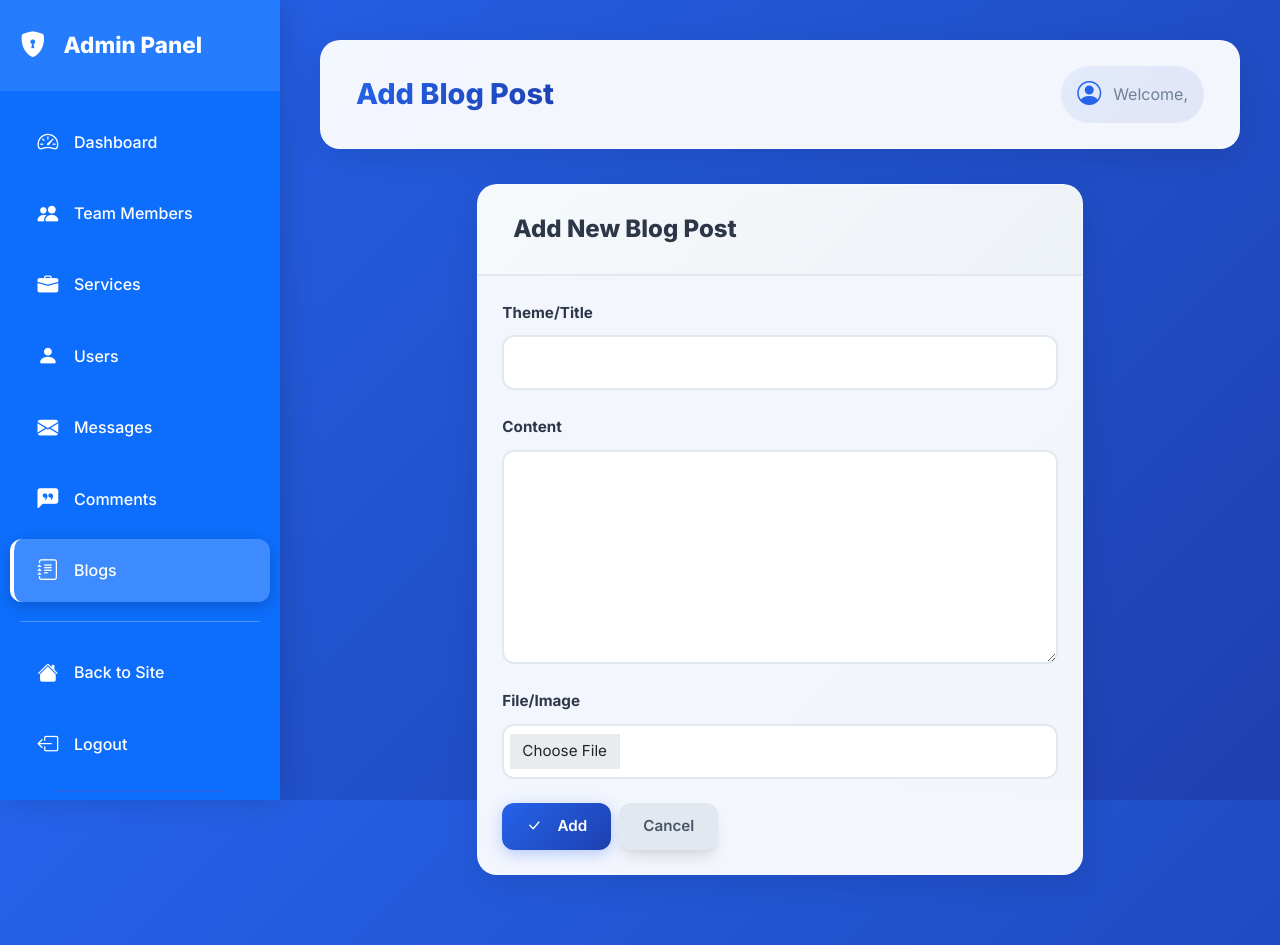
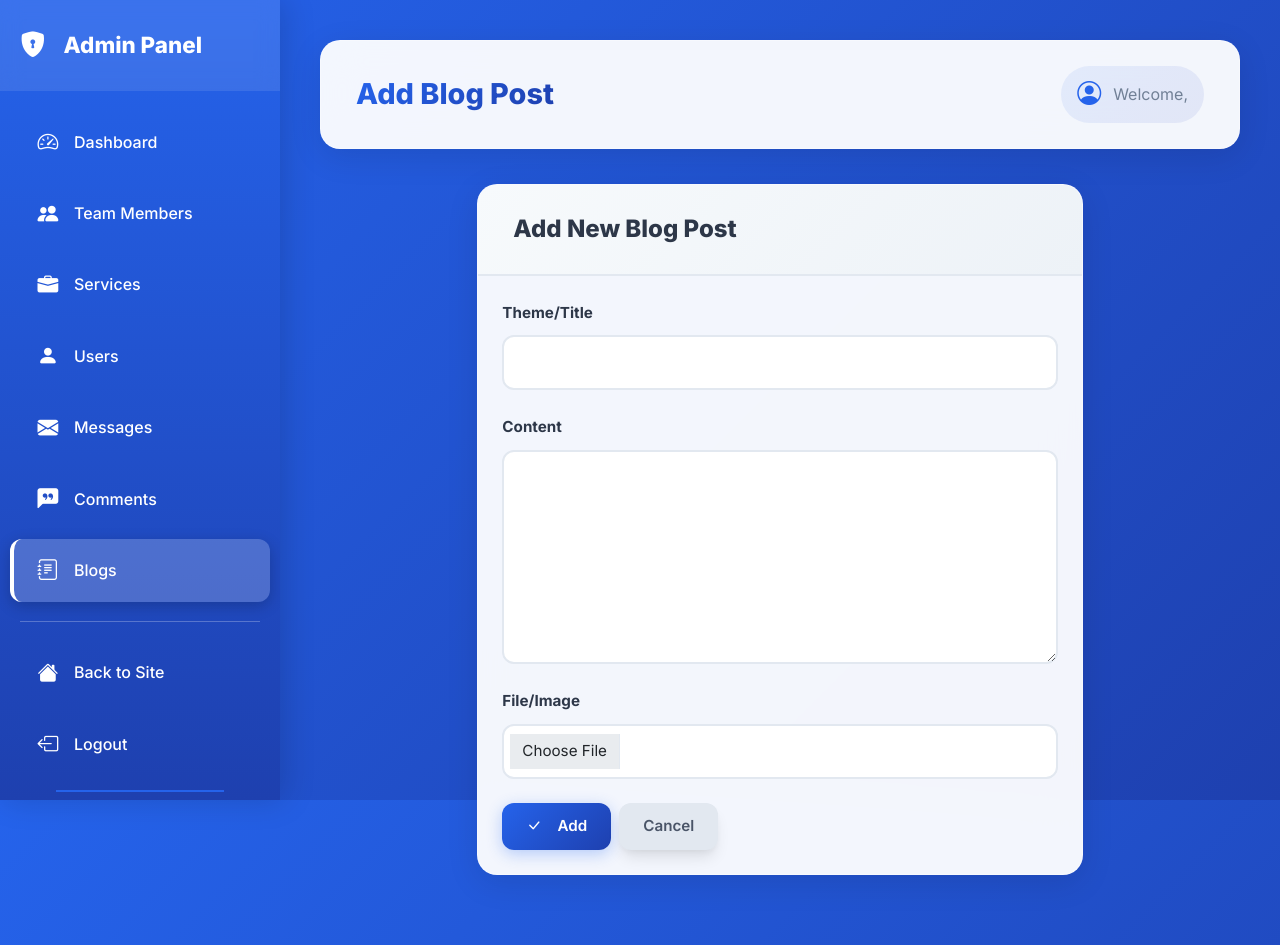
Before and after one commit to MBek001/erixconsulting, a Django app: template templates/admin/blog_form.html in a window 1280 px wide. Run offline with Django 5.2, Linux system fonts and the light colour scheme; the template is opened without the code that fills it, so the values that code supplies are empty.

Commit message:
Fix admin sidebar gradient color to blue
Changed sidebar background gradient from purple (#667eea, #764ba2) to blue (#2563eb, #1e40af) to match main site colors.
All text remains white as requested.

```diff
--- a/templates/admin/base.html
+++ b/templates/admin/base.html
@@ -70,7 +70,7 @@
         /* Sidebar */
         .admin-sidebar {
             width: 280px;
-            background: linear-gradient(180deg, #0d6efd 0%, #0d6efd 100%);
+            background: linear-gradient(180deg, #2563eb 0%, #1e40af 100%);
             color: white;
             position: fixed;
             height: 100vh;
```
